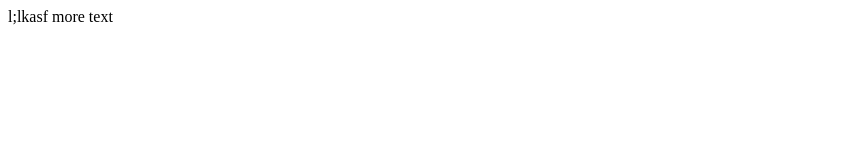
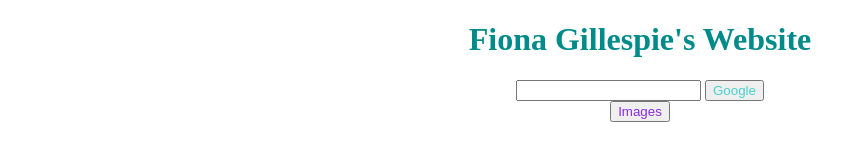
Before and after one commit to fgillespie66/fgillespie66.github.io, a plain HTML site: page index.html in a window 1280 px wide. Shown: the whole page, without its empty margins (0-866 px from the left). Drawn offline with Linux system fonts and the light colour scheme.

Commit message:
added centers for google and google images in body

```diff
--- a/index.html
+++ b/index.html
@@ -7,12 +7,31 @@
 		</title>
 	</head>
 
+	<body>
+		<center>
+			<H1 style="color: DarkCyan;">
+				Fiona Gillespie's Website
+			</H1>
+		</center>
 
+		<center>
+			<form Name=f action="http://www.google.com/search">
+				<Input type="hidden" value="en" name="hl">
+				<Input maxLength=256 name="q">
+				<Input type="submit" value="Google" name="btnG" style="color:mediumturquoise;">
+			</form>
+		</center>
 
+		<center>
+			<form Name=f action="http://images.google.com/search">
+				<Input type="hidden" value="en" name="hl">
+				<Input type="hidden" value="isch" name="tbm">
+				<Input type="hidden" value="hp" name="source"
+				<Input maxLength=256 name="q">
+				<Input type="submit" value="Images" name="btnG" style="color:blueviolet;">
+			</form>
+		</center>
 
-	<body>
-		l;lkasf
-		more text
 	</body>
 
 </html>
```
